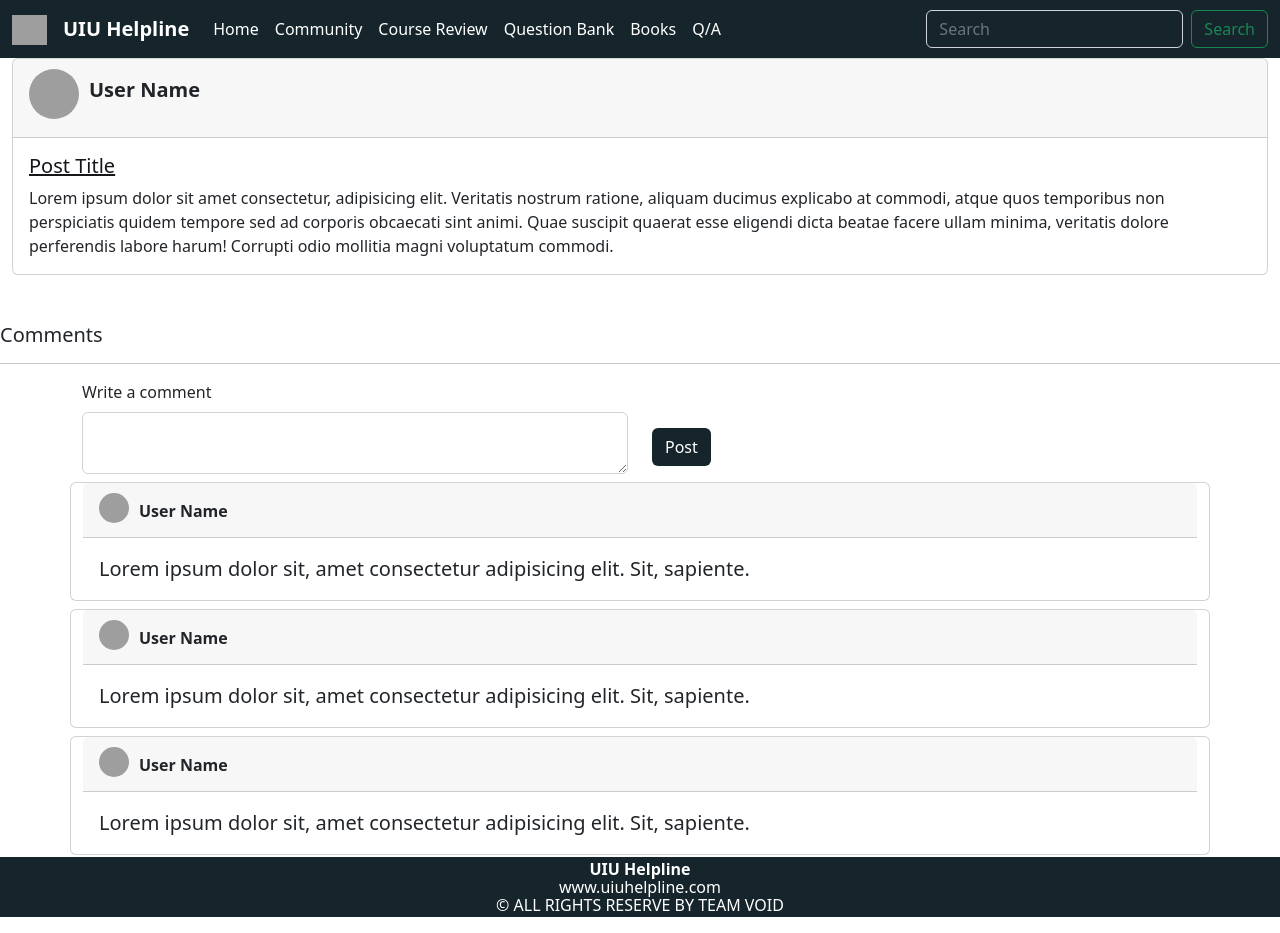
After one commit to Duranta19/UIU-Helpline, a PHP site: page /post_details.php in a window 1280 px wide. The commit adds this page. Run offline with PHP 8.4, Linux system fonts and the light colour scheme; grey boxes are pictures that could not be loaded.

Commit message:
post details front-end

```diff
--- a/community.php
+++ b/community.php
@@ -8,7 +8,7 @@ include "components/header.php";
     </div>
 </div>
 <hr>
-
+<div class="container">
     <div class="card w-75 m-auto">
         <div class="card-header" style="display:inline-flex">
             <img src="https://t3.ftcdn.net/jpg/05/34/22/36/360_F_534223627_0JFVJDBwNku7LyLazrtN6YBTJ2agUfP5.jpg" alt="" style="width:50px; height:50px; border-radius:50%; margin-top:2px">
@@ -17,9 +17,10 @@ include "components/header.php";
         <div class="card-body">
             <h5 class="card-title"><a href="">Post Title</a></h5>
             <p class="card-text">Lorem ipsum dolor sit amet consectetur adipisicing elit. Recusandae debitis aliquid nemo nobis expedita sapiente nostrum iusto libero quae quia officiis accusantium aperiam dicta illo unde, aspernatur molestiae? Tempora, itaque.</p>
-
         </div>
     </div>
+</div>
+
 <br>
 <br>
 <br>
--- a/components/header.php
+++ b/components/header.php
@@ -28,6 +28,7 @@
             color: #141619;
             text-decoration: underline;
         }
+
     </style>
 </head>
 
@@ -41,7 +42,7 @@
                 </a>
                 <a class="navbar-brand" href="#" style="color: white;"><b>UIU Helpline</b></a>
                 <button class="navbar-toggler" type="button" data-bs-toggle="collapse" data-bs-target="#navbarSupportedContent" aria-controls="navbarSupportedContent" aria-expanded="false" aria-label="Toggle navigation">
-                    <span class="navbar-toggler-icon"></span>
+                    <img src="https://www.svgrepo.com/show/51813/menu.svg" alt="" height="30" width="20">
                 </button>
                 <div class="collapse navbar-collapse" id="navbarSupportedContent">
                     <ul class="navbar-nav me-auto mb-2 mb-lg-0">
--- /dev/null
+++ b/post_details.php
@@ -0,0 +1,89 @@
+<?php
+$title = "Post details";
+include "components/header.php";
+?>
+<!-- post section -->
+<div class="container-fluid">
+    <div class="card w-100">
+        <div class="card-header" style="display:inline-flex">
+            <img src="https://t3.ftcdn.net/jpg/05/34/22/36/360_F_534223627_0JFVJDBwNku7LyLazrtN6YBTJ2agUfP5.jpg" alt="" style="width:50px; height:50px; border-radius:50%; margin-top:2px">
+            <p style="padding: 8px 10px; font-size:20px"><b>User Name</b></p>
+        </div>
+        <div class="card-body">
+            <h5 class="card-title"><a href="">Post Title</a></h5>
+            <p class="card-text">Lorem ipsum dolor sit amet consectetur, adipisicing elit. Veritatis nostrum ratione, aliquam ducimus explicabo at commodi, atque quos temporibus non perspiciatis quidem tempore sed ad corporis obcaecati sint animi. Quae suscipit quaerat esse eligendi dicta beatae facere ullam minima, veritatis dolore perferendis labore harum! Corrupti odio mollitia magni voluptatum commodi.</p>
+        </div>
+    </div>
+</div>
+<br>
+<br>
+<h5>Comments</h5>
+<hr>
+
+<!-- post a comment -->
+<div class="container">
+    <form action="" method="post">
+        <div class="row">
+            <div class="col">
+                <label for="exampleFormControlTextarea1" class="form-label">Write a comment</label>
+                <textarea class="form-control" id="exampleFormControlTextarea1" rows="2"></textarea>
+            </div>
+            <div class="col">
+                <input type="submit" value="Post" class="btn mt-5" style="background-color: #15252B; color :white">
+            </div>
+
+        </div>
+    </form>
+</div>
+
+<!-- comment section -->
+<div class="container">
+    <div class="row">
+        <div class="card mt-2">
+            <div class="card-header" style="display:inline-flex; height:55px">
+                <img src="https://t3.ftcdn.net/jpg/05/34/22/36/360_F_534223627_0JFVJDBwNku7LyLazrtN6YBTJ2agUfP5.jpg" alt="" style="width:30px; height:30px; border-radius:50%; margin-top:2px">
+                <p style="padding: 8px 10px; font-size:16px"><b>User Name</b></p>
+            </div>
+            <div class="card-body">
+                <blockquote class="blockquote mb-0">
+                    <p>Lorem ipsum dolor sit, amet consectetur adipisicing elit. Sit, sapiente.
+                    </p>
+                </blockquote>
+            </div>
+        </div>
+
+        <div class="card mt-2">
+            <div class="card-header" style="display:inline-flex; height:55px">
+                <img src="https://t3.ftcdn.net/jpg/05/34/22/36/360_F_534223627_0JFVJDBwNku7LyLazrtN6YBTJ2agUfP5.jpg" alt="" style="width:30px; height:30px; border-radius:50%; margin-top:2px">
+                <p style="padding: 8px 10px; font-size:16px"><b>User Name</b></p>
+            </div>
+            <div class="card-body">
+                <blockquote class="blockquote mb-0">
+                    <p>Lorem ipsum dolor sit, amet consectetur adipisicing elit. Sit, sapiente.
+                    </p>
+                </blockquote>
+            </div>
+        </div>
+
+        <div class="card mt-2">
+            <div class="card-header" style="display:inline-flex; height:55px">
+                <img src="https://t3.ftcdn.net/jpg/05/34/22/36/360_F_534223627_0JFVJDBwNku7LyLazrtN6YBTJ2agUfP5.jpg" alt="" style="width:30px; height:30px; border-radius:50%; margin-top:2px">
+                <p style="padding: 8px 10px; font-size:16px"><b>User Name</b></p>
+            </div>
+            <div class="card-body">
+                <blockquote class="blockquote mb-0">
+                    <p>Lorem ipsum dolor sit, amet consectetur adipisicing elit. Sit, sapiente.
+                    </p>
+                </blockquote>
+            </div>
+        </div>
+    </div>
+</div>
+
+
+
+
+<br>
+<?php
+include('components/footer.php');
+?>
```
Lines whose indentation alone changed are shown as unchanged.
